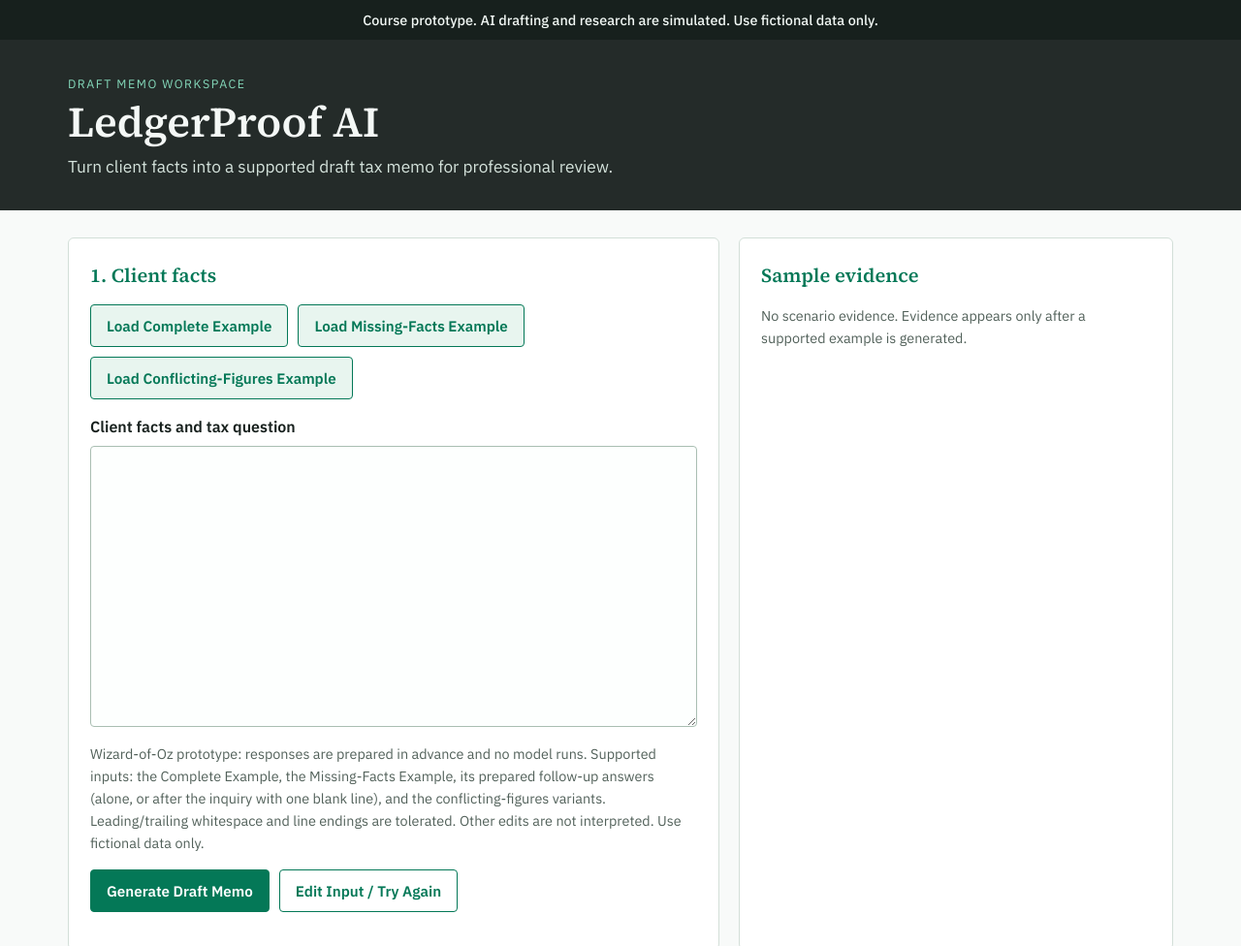
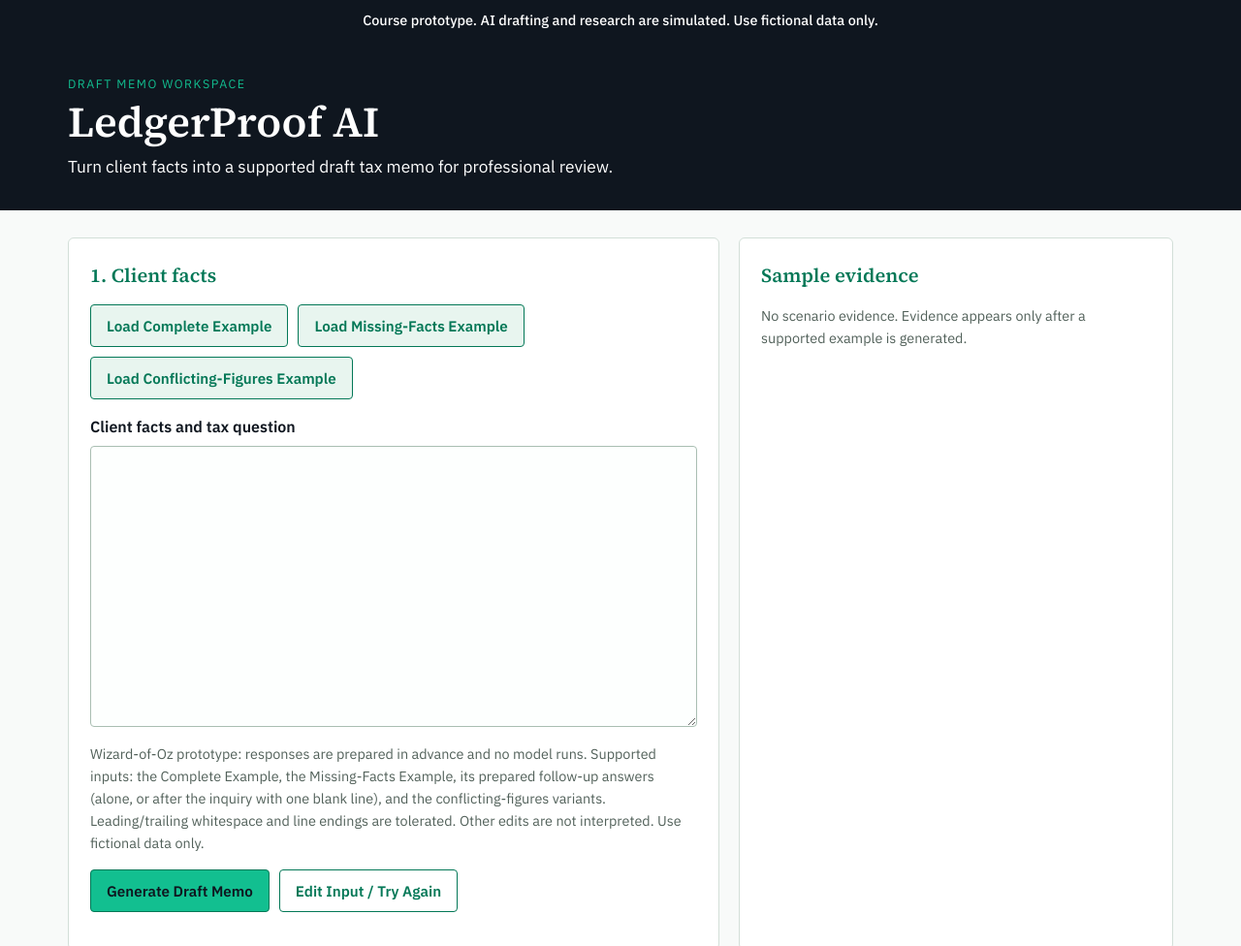
Before and after one commit to peytondoty1-ui/GenAI, a plain HTML site: page index.html in a window 1280 px wide. Shown: the top 976 px of the page at 97% size. Drawn offline with Linux system fonts and the light colour scheme.

Commit message:
Match LedgerProof banner palette and correct milestone review documentation

```diff
--- a/app.js
+++ b/app.js
@@ -117,7 +117,7 @@ function reviewDetails() {
   return el("details", { class: "review-details", id: "review-items", "data-testid": "details-review-items" }, [
     el("summary", { text: "Remaining review items (all unresolved)" }),
     el("ul", { class: "review" }, MEMO.review.map((r) => el("li", {}, [el("span", { class: "pill", text: "Unresolved" }), " ", r]))),
-    el("p", { class: "note", text: "This prototype has no approval action. Only a licensed professional outside this tool can resolve these items." }),
+    el("p", { class: "note", text: "This prototype has no approval action. These items require resolution by a qualified professional/reviewer outside this tool." }),
   ]);
 }
 
--- a/examples.js
+++ b/examples.js
@@ -89,7 +89,7 @@ export const FACT_ROWS = {
     ["Placed in service", "September 15, 2026", tx("S2", "Client-reported, not independently verified")],
     ["Business use", "100%", tx("S2", "Client-reported, not independently verified")],
     ["Entity", "LLC (from the name Northstar Design LLC)", tx("S1", "Inferred from client name; entity classification not verified")],
-    ["Tax year", "2026", tx("S2", "Derived from the client-reported placed-in-service date; not independently verified")],
+    ["Tax year", "Not supplied — needs confirmation", tx("S2", "The placed-in-service date does not establish the client's tax year; confirm separately")],
   ],
   followup: [
     ["Quantity", "Four laptops", tx("F1", "Client-reported answer, not independently verified")],
--- a/styles.css
+++ b/styles.css
@@ -1,11 +1,12 @@
 :root {
-  --charcoal: #242b29;
-  --emerald: #047857;
+  --charcoal: #0F161F;
+  --emerald: #12BF90;
+  --emerald-text: #047857;
   /* Compatibility aliases keep the existing component styling intact. */
-  --navy: var(--emerald);
+  --navy: var(--emerald-text);
   --navy-deep: #065f46;
   --navy-soft: #e8f5ef;
-  --ink: #17201d;
+  --ink: #0F161F;
   --muted: #52615a;
   --line: #d3dfd8;
   --paper: #f8faf9;
@@ -22,14 +23,14 @@ body { margin: 0; background: var(--paper); color: var(--ink); font: 16px/1.6 va
 
 .notice {
   position: sticky; top: 0; z-index: 10;
-  background: var(--ink); color: #f2f8f5;
+  background: var(--ink); color: #ffffff;
   text-align: center; font-size: 0.9rem; font-weight: 500; padding: 9px 16px;
 }
 
-.masthead { background: var(--charcoal); color: #f4f8f6; padding: 36px 0 32px; }
-.eyebrow { margin: 0; font-size: 0.78rem; letter-spacing: 0.12em; text-transform: uppercase; color: #85dabb; }
+.masthead { background: var(--ink); color: #ffffff; padding: 36px 0 32px; }
+.eyebrow { margin: 0; font-size: 0.78rem; letter-spacing: 0.12em; text-transform: uppercase; color: var(--emerald); }
 h1 { font-family: var(--serif); font-weight: 600; font-size: clamp(2rem, 4vw, 2.75rem); margin: 4px 0 6px; line-height: 1.15; }
-.lede { margin: 0; font-size: 1.08rem; color: #d6e4dd; max-width: 60ch; }
+.lede { margin: 0; font-size: 1.08rem; color: #ffffff; max-width: 60ch; }
 
 .layout {
   display: grid; gap: 20px; padding-top: 28px; padding-bottom: 28px;
@@ -48,9 +49,9 @@ h1 { font-family: var(--serif); font-weight: 600; font-size: clamp(2rem, 4vw, 2.
   font: 600 0.95rem var(--sans); border-radius: 4px; padding: 10px 16px; cursor: pointer;
   border: 1px solid var(--navy); min-height: 44px;
 }
-.btn:focus-visible, textarea:focus-visible, #result [tabindex="-1"]:focus { outline: 3px solid var(--emerald); outline-offset: 2px; }
-.btn-primary { background: var(--navy); color: #fff; }
-.btn-primary:hover { background: var(--navy-deep); }
+.btn:focus-visible, textarea:focus-visible, #result [tabindex="-1"]:focus { outline: 3px solid var(--emerald-text); outline-offset: 2px; }
+.btn-primary { background: var(--emerald); color: var(--ink); border-color: var(--emerald-text); }
+.btn-primary:hover { background: #10AE83; color: var(--ink); }
 .btn-secondary { background: var(--navy-soft); color: var(--navy); }
 .btn-secondary:hover { background: #d4ecdf; }
 .btn-ghost { background: transparent; color: var(--navy); }
@@ -64,7 +65,7 @@ textarea {
 .help { color: var(--muted); font-size: 0.9rem; margin: 8px 0 16px; }
 
 .evidence-list { list-style: none; margin: 0; padding: 0; display: grid; gap: 12px; }
-.evidence-item { border-left: 3px solid var(--navy); background: var(--navy-soft); padding: 10px 12px; border-radius: 0 4px 4px 0; }
+.evidence-item { border-left: 3px solid var(--emerald); background: var(--navy-soft); padding: 10px 12px; border-radius: 0 4px 4px 0; }
 .evidence-item p { margin: 4px 0 0; }
 .tag { font-size: 0.72rem; font-weight: 600; letter-spacing: 0.06em; text-transform: uppercase; color: var(--navy); }
 .basis { color: var(--muted); font-size: 0.86rem; font-style: italic; }
@@ -95,7 +96,7 @@ textarea {
 
 .doc { margin-top: 8px; }
 .doc summary, .review-details summary { cursor: pointer; font-weight: 600; color: var(--navy); min-height: 32px; }
-.doc summary:focus-visible, .review-details summary:focus-visible, .inspect:focus-visible, #result textarea:focus-visible { outline: 3px solid var(--emerald); outline-offset: 2px; }
+.doc summary:focus-visible, .review-details summary:focus-visible, .inspect:focus-visible, #result textarea:focus-visible { outline: 3px solid var(--emerald-text); outline-offset: 2px; }
 .doc-body { white-space: pre-wrap; font: 0.84rem/1.5 ui-monospace, Menlo, monospace; background: var(--card); border: 1px solid var(--line); padding: 10px; border-radius: 4px; margin: 6px 0 0; overflow-x: auto; }
 .facts { width: 100%; border-collapse: collapse; font-size: 0.93rem; margin-bottom: 8px; }
 .facts th, .facts td { text-align: left; vertical-align: top; padding: 7px 8px; border-bottom: 1px solid var(--line); }
```
Also changed, not shown: docs/evidence/banner-brand-tax-year.png (added), favicon.svg, 7 other files.
